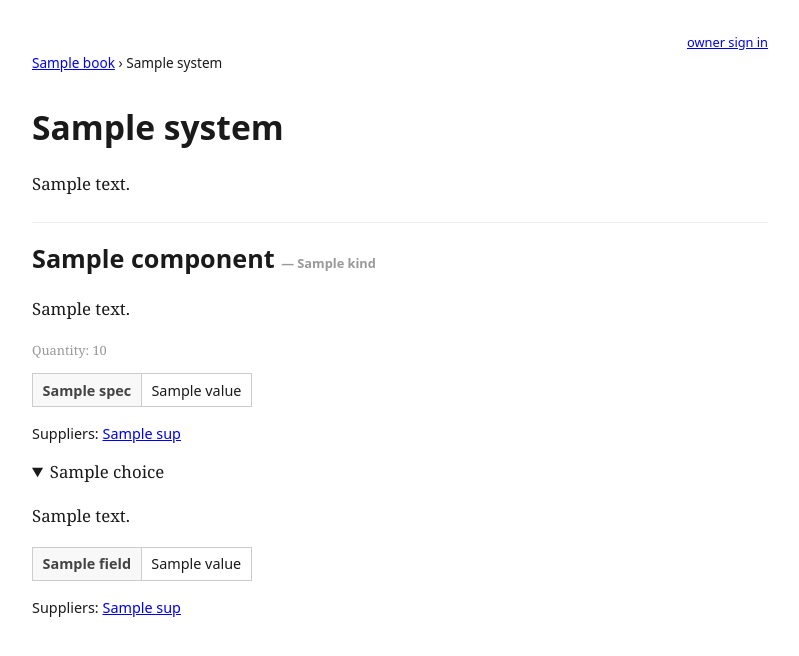
After one commit to ricopicone/parody-web, a Django app: template parody_web/templates/parody_web/systems.html in a window 1280 px wide. The commit adds this page. Shown: the top 656 px of the page, without its empty margins (240-1039 px from the left). Run offline with Django 4.2, Linux system fonts and the light colour scheme; the template is opened without the code that fills it: most values are stand-ins (such as "Sample title", 1, 10 or a date in 2020); data that the repository does not hold is empty.

Commit message:
0.3.0: systems catalog pages (P3 render) — /systems/<version>/ per edition
Renders the artifact's structured `parts` (parody 0.8.0): one parts catalog
page per system (ts/ds version) of the current edition, with component specs,
suppliers, and the specific/unspecific device choices.

- Book.parts JSONField (migration 0006); importer stores artifact `parts`.
- /systems/<version>/ + /editions/<id>/systems/<version>/ routes; systems view;
  systems.html template (component tables + supplier links + choices).
- systems_url template tag keeps the edition prefix; index links a "Hardware
  systems" list; sitemap includes systems pages.

6 new SystemsTests (25 total, new pass). 3 pre-existing BookHostGatingTests
failures untouched.

Co-Authored-By: Claude Opus 4.8 <noreply@anthropic.com>

```diff
--- a/parody_web/management/commands/import_artifact.py
+++ b/parody_web/management/commands/import_artifact.py
@@ -121,6 +121,7 @@ class Command(BaseCommand):
                 "built_at": data.get("built_at") or "",
                 "cover_image": self.cover,
                 "errata": self.errata,
+                "parts": data.get("parts"),
             })
 
         seen_ch, seen_sec = set(), set()
--- a/parody_web/models.py
+++ b/parody_web/models.py
@@ -30,6 +30,9 @@ class Book(models.Model):
     built_at = models.CharField(max_length=40, blank=True)
     cover_image = models.CharField(max_length=200, blank=True, default="")
     errata = models.TextField(blank=True, default="")  # rendered html, optional
+    # structured systems catalog (artifact `parts`): list of systems for this
+    # edition's active versions; rendered by the /systems/<version>/ pages.
+    parts = models.JSONField(null=True, blank=True)
 
     class Meta:
         unique_together = ("slug", "edition_id")
--- a/parody_web/templates/parody_web/base.html
+++ b/parody_web/templates/parody_web/base.html
@@ -37,6 +37,12 @@ nav.edition-switcher { font-family: system-ui, sans-serif; font-size: .8rem;
     color: #999; margin-bottom: .3rem; }
 nav.edition-switcher a { color: #7a6ff0; text-decoration: none; }
 nav.edition-switcher strong { color: #1a1a1a; }
+section.component { border-top: 1px solid #eee; margin-top: 1.5rem; }
+table.specs { font-family: system-ui, sans-serif; font-size: .9rem; }
+table.specs th { text-align: left; font-weight: 600; color: #444;
+    background: #f8f8f8; white-space: nowrap; vertical-align: top; }
+p.suppliers { font-family: system-ui, sans-serif; font-size: .9rem; }
+.choices details { margin: .3rem 0; }
 a.xref { text-decoration: none; color: #5a4fd0; white-space: nowrap; }
 a.xref:hover { text-decoration: underline; }
 a.cite { text-decoration: none; color: #5a4fd0; }
--- /dev/null
+++ b/parody_web/templates/parody_web/systems.html
@@ -0,0 +1,55 @@
+{% extends "parody_web/base.html" %}
+{% load parody_web %}
+{% block title %}{{ system.title }} — {{ book.title }}{% endblock %}
+{% block head_extra %}
+<meta name="description" content="{{ meta_description }}">
+<link rel="canonical" href="{{ canonical_url }}">
+{% endblock %}
+{% block body %}
+<nav class="crumbs"><a href="{% index_url book %}">{{ book.title }}</a>
+  › {{ system.title }}</nav>
+
+<h1>{{ system.title }}</h1>
+{% if system.description %}<p>{{ system.description }}</p>{% endif %}
+
+{% if systems_list|length > 1 %}
+<p class="note">Systems:
+{% for s in systems_list %}{% if s.version == system.version %}<strong>{{ s.version }}</strong>{% else %}<a href="{% systems_url book s.version %}">{{ s.version }}</a>{% endif %}{% if not forloop.last %} · {% endif %}{% endfor %}
+</p>
+{% endif %}
+
+{% for c in system.components %}
+<section class="component" id="{{ c.subsystem }}">
+  <h2>{% if c.name %}{{ c.name }}{% else %}{{ c.subsystem_title }}{% endif %}
+    {% if c.kind %}<span class="note">— {{ c.kind }}</span>{% endif %}</h2>
+  {% if c.description %}<p>{{ c.description }}</p>{% endif %}
+  {% if c.quantity %}<p class="note">Quantity: {{ c.quantity }}</p>{% endif %}
+
+  {% if c.specs %}
+  <table class="specs">
+    {% for label, value in c.specs %}<tr><th>{{ label }}</th><td>{{ value }}</td></tr>{% endfor %}
+  </table>
+  {% endif %}
+
+  {% if c.suppliers %}
+  <p class="suppliers">Suppliers:
+    {% for sup in c.suppliers %}<a href="{{ sup.url }}" target="_blank" rel="noopener">{{ sup.name }}</a>{% if not forloop.last %} · {% endif %}{% endfor %}
+  </p>
+  {% endif %}
+
+  {% if c.choices %}
+  <div class="choices">
+    {% for ch in c.choices %}
+    <details{% if forloop.first %} open{% endif %}>
+      <summary>{{ ch.name }}{% if ch.kind == "specific" %} <span class="note">(recommended)</span>{% endif %}</summary>
+      {% if ch.description %}<p>{{ ch.description }}</p>{% endif %}
+      {% if ch.fields %}<table class="specs">{% for label, value in ch.fields %}<tr><th>{{ label }}</th><td>{{ value }}</td></tr>{% endfor %}</table>{% endif %}
+      {% if ch.suppliers %}<p class="suppliers">Suppliers:
+        {% for sup in ch.suppliers %}<a href="{{ sup.url }}" target="_blank" rel="noopener">{{ sup.name }}</a>{% if not forloop.last %} · {% endif %}{% endfor %}</p>{% endif %}
+    </details>
+    {% endfor %}
+  </div>
+  {% endif %}
+</section>
+{% endfor %}
+{% endblock %}
--- a/parody_web/templatetags/parody_web.py
+++ b/parody_web/templatetags/parody_web.py
@@ -92,6 +92,14 @@ def section_url(book, chapter_slug, section_slug):
 
 
 @register.simple_tag
+def systems_url(book, version):
+    """URL of a system's parts catalog within the current edition."""
+    if book is None or book.is_default_edition:
+        return reverse("parody_web:systems", args=[version])
+    return reverse("parody_web:edition_systems", args=[book.edition_id, version])
+
+
+@register.simple_tag
 def get_cell(*args, **kwargs):
     return mark_safe(
         '<span class="get-cell-placeholder" '
--- a/parody_web/urls.py
+++ b/parody_web/urls.py
@@ -14,6 +14,12 @@ urlpatterns = [
     # first path segment (no chapter may use it). Listed before the bare
     # <chapter>/<section>/ pattern so the prefix wins.
     path("editions/<str:edition_id>/", views.index, name="edition_index"),
+    # /systems/<version>/ — the per-edition specific-parts catalog. "systems" is
+    # a reserved first segment (like "editions"/"errata"); listed before the
+    # bare <chapter>/<section>/ pattern so it wins.
+    path("systems/<str:version>/", views.systems, name="systems"),
+    path("editions/<str:edition_id>/systems/<str:version>/", views.systems,
+         name="edition_systems"),
     path("editions/<str:edition_id>/<slug:chapter_slug>/<slug:section_slug>/",
          views.section_detail, name="edition_section"),
     path("<slug:chapter_slug>/<slug:section_slug>/", views.section_detail,
--- a/pyproject.toml
+++ b/pyproject.toml
@@ -4,7 +4,7 @@ build-backend = "setuptools.build_meta"
 
 [project]
 name = "parody-web"
-version = "0.2.0"
+version = "0.3.0"
 description = "Django app that serves a parody build artifact as a public book site, with section-level auth gating (public = online-only subset; owner = full book)."
 readme = "README.md"
 requires-python = ">=3.10"
```
Also changed, not shown: parody_web/templates/parody_web/index.html (+9 -0 lines), parody_web/tests.py (+67 -0 lines), parody_web/views.py (+21 -1 lines), parody_web/migrations/0006_book_parts.py (added).
